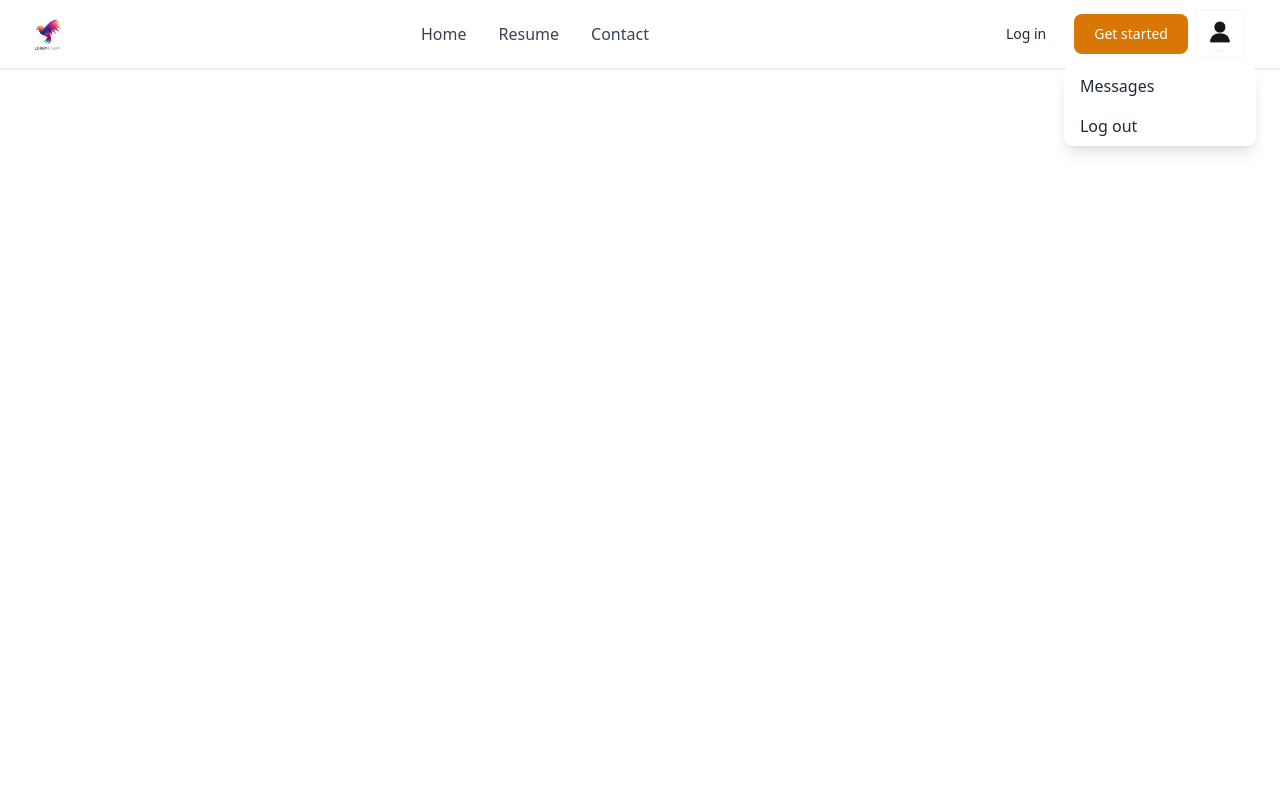
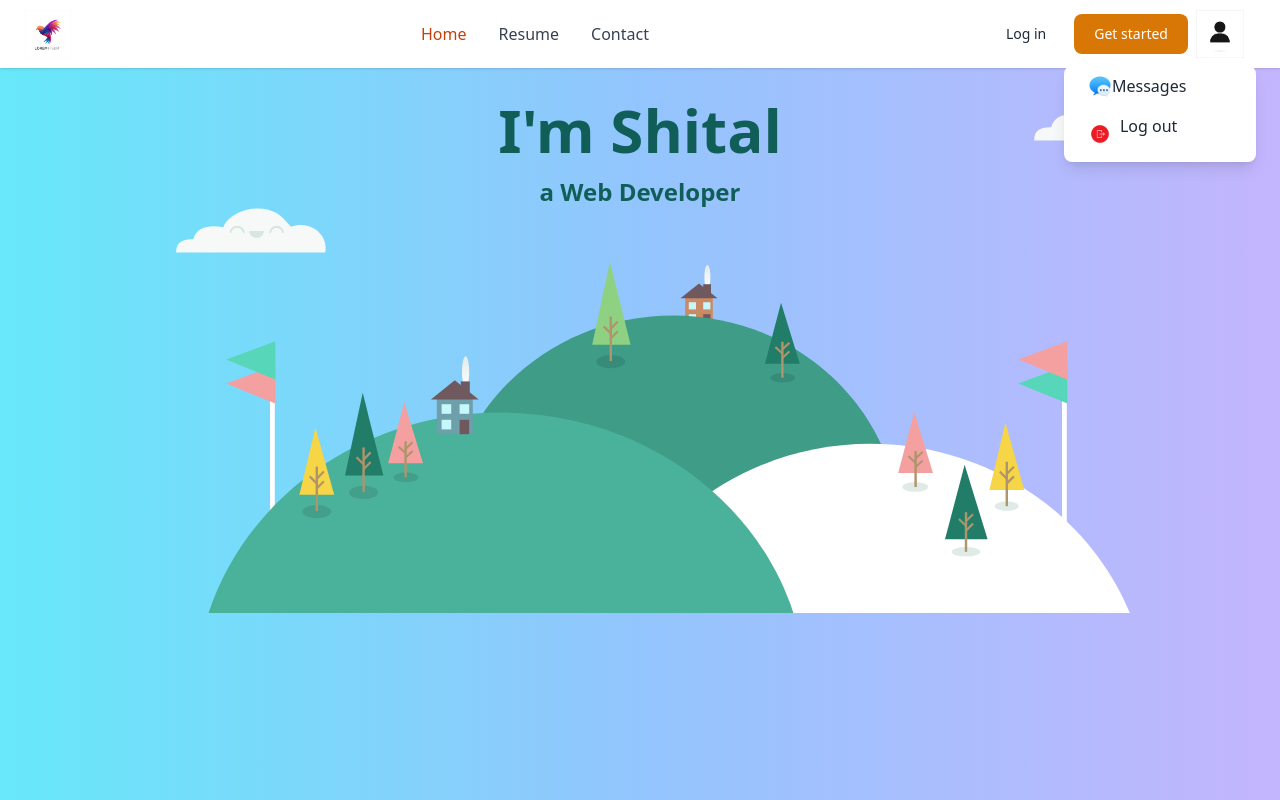
Before and after one commit to ShitalNawal/JWT-Login, a React (Create React App) app: page / in a window 1280 px wide. Both pictures are taken after a click on the button 1225 px from the left and 34 px from the top of the page. Built offline with nearby package versions, Linux system fonts and the light colour scheme.

Commit message:
add icons

```diff
--- a/src/App.js
+++ b/src/App.js
@@ -16,10 +16,10 @@
     <AuthProvider>
       <Router>
         <Routes>
-          <Route path="/" element={<Header />} />
+          {/* <Route path="/" element={<Header />} /> */}
           <Route path="/signUp" element={<SignUp />} />
           <Route path="/signIn" element={<SignIn />} />
-          <Route path="/dashboard" element={<Dashboard />} />
+          <Route path="/" element={<Dashboard />} />
           <Route path="/about" element={<About />} />
           <Route path="/contact" element={<Contact />} />
           <Route path="/messages" element={<Messages />} />
--- a/src/Components/Header/Header.js
+++ b/src/Components/Header/Header.js
@@ -51,14 +51,20 @@
                                         className="block px-4 py-2 text-gray-800 hover:bg-gray-100"
                                         onClick={closeDropdown}
                                     >
+                                        <div className='flex'>
+                                        <img src='/message-icon.png' className='h-6 pl-2'/>
                                         Messages
+                                        </div>
                                     </NavLink>
                                     <NavLink
-                                        to="/dashboard"
+                                        to="/"
                                         className="block px-4 py-2 text-gray-800 hover:bg-gray-100"
                                         onClick={closeDropdown}
                                     >
+                                        <div className='flex'>
+                                            <img src='/sign-out.jpg' className='h-10'/>
                                         Log out
+                                        </div>
                                     </NavLink>
                                 </div>
                             )}
@@ -71,7 +77,7 @@
                         <ul className="flex flex-col mt-4 font-medium lg:flex-row lg:space-x-8 lg:mt-0">
                             <li>
                                 <NavLink
-                                    to="/Dashboard"
+                                    to="/"
                                     className={({isActive}) =>
                                         `block py-2 pr-4 pl-3 duration-200 ${isActive ? "text-orange-700" : "text-gray-700"} border-b border-gray-100 hover:bg-gray-50 lg:hover:bg-transparent lg:border-0 hover:text-orange-700 lg:p-0`
                                     }
--- a/src/Components/SignIn/signIn.js
+++ b/src/Components/SignIn/signIn.js
@@ -14,7 +14,7 @@
         password,
       });
       console.log(response.data);
-      navigate("/dashboard")
+      navigate("/")
     } catch (error) {
       console.error(error);
     }
```
Also changed, not shown: public/message-icon.png (added), public/sign-out.jpg (added).
